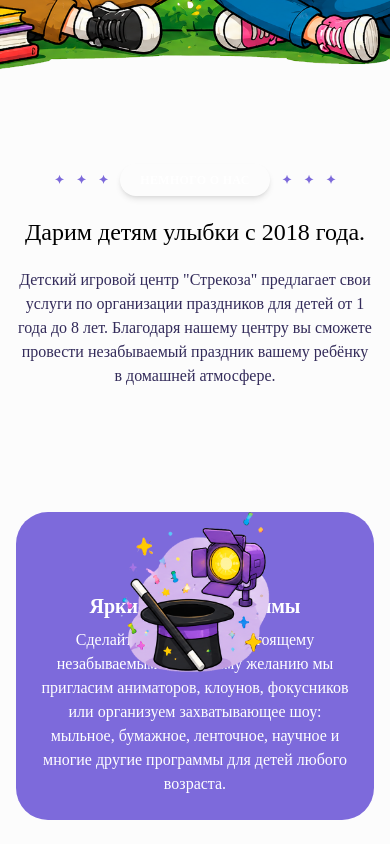
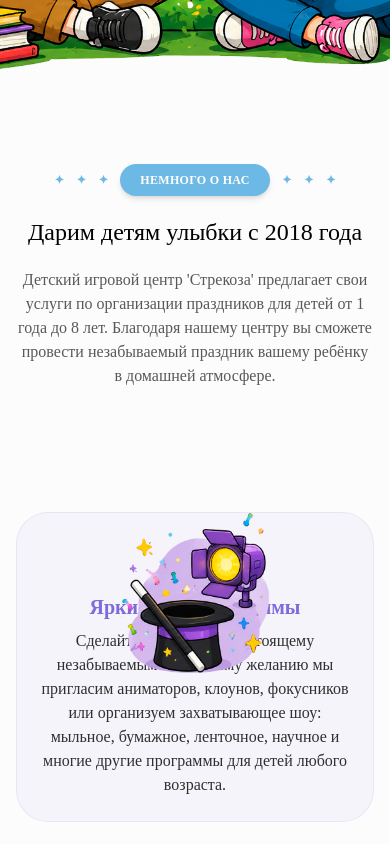
Before and after one commit to developer-samara-web/strekoza94.ru, a Next.js app: page / in a window 390 px wide. Shown: the part 760-1604 px from the top of the page. Built offline with nearby package versions, Linux system fonts and the light colour scheme; a web font is replaced by a local one.

Commit message:
refactor: reorganize styles and about section structure

```diff
--- a/components/About/About.css
+++ b/components/About/About.css
@@ -1,33 +1,93 @@
 @reference "../../app/globals.css";
 
-.about{
-	@apply flex flex-col justify-center items-center gap-5 px-4 py-10;
+.about {
+	/* Layout */
+	@apply flex flex-col items-center justify-center;
+
+	/* Spacing */
+	@apply gap-5 px-4 py-10;
 }
 
-.about__description{
-	@apply container w-full flex items-center justify-center text-center sm:text-lg lg:text-xl xl:max-w-[50%] text-[#332b5a];
+
+.about__description {
+	/* Layout */
+	@apply container flex items-center justify-center;
+
+	/* Sizing */
+	@apply w-full xl:max-w-[50%];
+
+	/* Typography */
+	@apply text-center sm:text-lg lg:text-lg;
+
+	/* Color */
+	@apply text-[#000000a6];
 }
 
-.about-list{
-	@apply grid grid-cols-1 sm:grid-cols-2 lg:grid-cols-3 container gap-26 lg:gap-10 pt-26;
+
+.about__list {
+	/* Layout */
+	@apply container grid grid-cols-1 sm:grid-cols-2 lg:grid-cols-3;
+
+	/* Spacing */
+	@apply gap-10 pt-26;
+
+	/* Responsive spacing */
+	@apply sm:gap-10 lg:gap-10;
 }
 
-.about__item{
-	@apply flex relative flex-col rounded-4xl gap-3 text-white;
+
+.about__item {
+	/* Layout */
+	@apply relative flex flex-col;
+
+	/* Spacing */
+	@apply gap-3;
+
+	/* Appearance */
+	@apply rounded-4xl border;
+
+	/* Color */
+	@apply text-white;
 }
 
-.about-item__image{
-	@apply absolute flex justify-center w-full top-[-100];
+
+.about-item__image {
+	/* Layout */
+	@apply absolute flex w-full justify-center;
+
+	/* Position */
+	@apply top-[-100];
 }
 
-.about-item__picture{
+
+.about-item__picture {
+	/* Layout */
 	@apply flex items-center justify-center;
 }
 
-.about-item__title{
-	@apply font-bold text-xl text-center;
+
+.about-item__title {
+	/* Typography */
+	@apply text-center text-xl font-bold;
 }
 
-.about-item__content{
-	@apply flex flex-col gap-2 p-6 pt-20 text-center;
+
+.about-item__content {
+	/* Layout */
+	@apply flex flex-col;
+
+	/* Spacing */
+	@apply gap-2 p-6 pt-20;
+
+	/* Typography */
+	@apply text-center;
+
+	/* Color */
+	@apply text-[#303030];
 }
+
+
+.about-item__description {
+	/* Typography */
+	@apply text-[#303030];
+}
--- a/components/About/About.js
+++ b/components/About/About.js
@@ -1,36 +1,48 @@
 import "./About.css";
 
 import AboutList from "@/components/About/AboutList";
-import Title from "@/ui/Title/Title";
 import Section from "@/ui/Section/Section";
 
 const About = () => {
-	const abouts = [
+	const { header, items } = {
+		header: {
+			title: "Немного о нас",
+			description: "Дарим детям улыбки с 2018 года",
+			text: "Детский игровой центр 'Стрекоза' предлагает свои услуги по организации праздников для детей от 1 года до 8 лет. Благодаря нашему центру вы сможете провести незабываемый праздник вашему ребёнку в домашней атмосфере.",
+			background: "bg-[#6db9e5]",
+			color: "text-[#6db9e5]"
+		},
+		items: [
 			{
 				title: 'Яркие шоу-программы',
 				description: 'Сделайте праздник по-настоящему незабываемым! По вашему желанию мы пригласим аниматоров, клоунов, фокусников или организуем захватывающее шоу: мыльное, бумажное, ленточное, научное и многие другие программы для детей любого возраста.',
-			color: '#7d6adb',
+				color: 'text-[#7d6adb]',
+				background: '#7d6adb0d',
+				border: '#7d6adb1a',
 				image: '/images/about/1.png'
 			},
 			{
 				title: 'Творческие развлечения',
 				description: 'Помимо активных игр, детей ждут увлекательные творческие занятия. Стол для рисования песком поможет проявить фантазию, а игровая фотосъёмка сохранит самые яркие эмоции и счастливые моменты праздника.',
-			color: '#0280ce',
+				color: 'text-[#0280ce]',
+				background: '#0280ce0d',
+				border: '#0280ce1a',
 				image: '/images/about/2.png'
 			},
 			{
 				title: 'Комфорт для родителей',
 				description: 'Пока дети весело проводят время, родители могут отдохнуть в уютной лаунж-зоне. Для вашего комфорта предусмотрены мягкий диван, телевизор, Xbox One и настольные игры — чтобы праздник был приятным для всей семьи.',
-			color: '#008f3f',
+				color: 'text-[#008f3f]',
+				background: '#008f3f0d',
+				border: '#008f3f1a',
 				image: '/images/about/3.png'
 			}
 		]
+	}
 
 	return (
-		<Section className="about">
-			<Title title="Немного о нас" description="Дарим детям улыбки с 2018 года." color="text-[#7d6adb]" />
-			<div className="about__description">Детский игровой центр "Стрекоза" предлагает свои услуги по организации праздников для детей от 1 года до 8 лет. Благодаря нашему центру вы сможете провести незабываемый праздник вашему ребёнку в домашней атмосфере.</div>
-			<AboutList abouts={abouts} />
+		<Section id="about" className="about" header={header}>
+			<AboutList abouts={items} />
 		</Section>
 	);
 }
--- a/components/About/AboutItem.js
+++ b/components/About/AboutItem.js
@@ -1,14 +1,14 @@
 import Image from "next/image";
 
-const AboutItem = ({ title, description, color, image }) => {
+const AboutItem = ({ title, description, color, background, border, image }) => {
 	return (
-		<div className="about__item" style={{ backgroundColor: color }}>
+		<div className="about__item" style={{ backgroundColor: background, borderColor: border, color: color }}>
 			<div className="about-item__image">
-				<Image className="about-item__picture" src={image} width={160} height={160} alt="about" />
+				<Image className="about-item__picture" src={image} width={160} height={160} alt={title} loading="eager" />
 			</div>
 			<div className="about-item__content">
-				<h3 className="about-item__title">{title}</h3>
-				<div>{description}</div>
+				<h3 className={`about-item__title ${color}`}>{title}</h3>
+				<div className="about-item__description">{description}</div>
 			</div>
 		</div>
 	);
--- a/components/About/AboutList.js
+++ b/components/About/AboutList.js
@@ -2,9 +2,9 @@ import AboutItem from "@/components/About/AboutItem";
 
 const AboutList = ({ abouts }) => {
 	return (
-		<div className="about-list">
-			{abouts && abouts.map(({ title, description, color, image }, id) => (
-				<AboutItem key={id} title={title} description={description} color={color} image={image} />
+		<div className="about__list">
+			{abouts && abouts.map(({ title, description, color, background, border, image }, id) => (
+				<AboutItem key={id} title={title} description={description} color={color} background={background} border={border} image={image} />
 			))}
 		</div>
 	);
```
Lines whose indentation alone changed are shown as unchanged.
